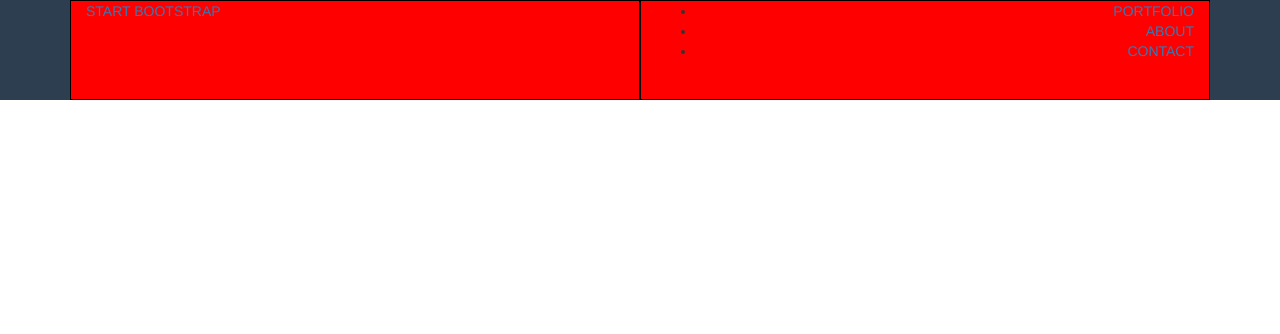
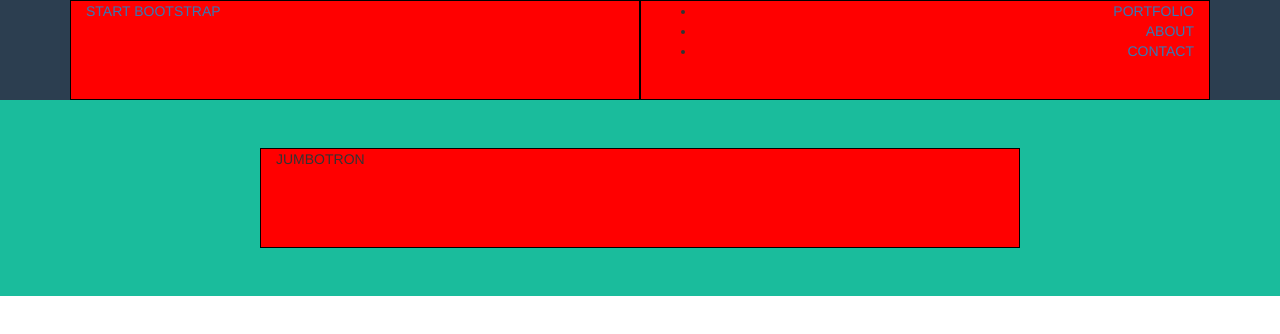
Before and after one commit to Stefanopa87/html-css-bootstrap-freelancer, a plain HTML site: page index.html in a window 1280 px wide. Drawn offline with nearby package versions, Linux system fonts and the light colour scheme.

Commit message:
jumbotron done

```diff
--- a/css/style.css
+++ b/css/style.css
@@ -9,3 +9,7 @@
 header{
   background-color: #2C3E50;
 }
+
+.jumbotron{
+  background-color: #1ABC9C;
+}
--- a/index.html
+++ b/index.html
@@ -14,7 +14,6 @@
           <div class="text-left ">
             <a href="#">START BOOTSTRAP</a>
           </div>
-
         </div>
 
         <div class="col-xs-6">
@@ -32,10 +31,15 @@
     </header>
 
     <main>
-      <div class="jumbotrone">
-
+      <!-- JUMBOTRONE -->
+      <div class="jumbotron">
+        <div class="container">
+          <div class="col-xs-8 col- col-xs-offset-2">
+            JUMBOTRON
+          </div>
+        </div>
       </div>
-
+      <!-- PORTFOLIO -->
       <div class="">
 
       </div>
```
